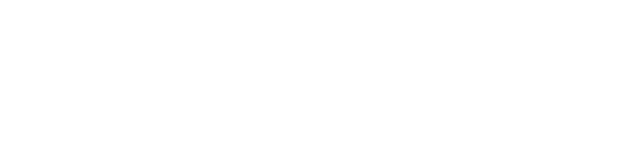
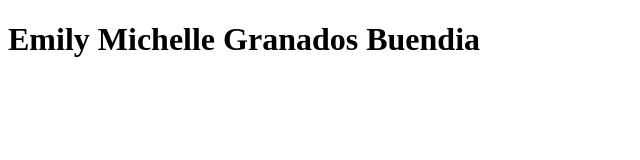
Before and after one commit to EmilyBuendia/Seminario-Git-Github, a plain HTML site: page Index.html in a window 1280 px wide. Shown: the whole page, without its empty margins (0-640 px from the left). Drawn offline with Linux system fonts and the light colour scheme.

Commit message:
Mi nombre ha sido añadido

```diff
--- a/Index.html
+++ b/Index.html
@@ -7,6 +7,7 @@
     <title>Document</title>
 </head>
 <body>
+    <h1>Emily Michelle Granados Buendia</h1>
 
 </body>
 </html>
```
